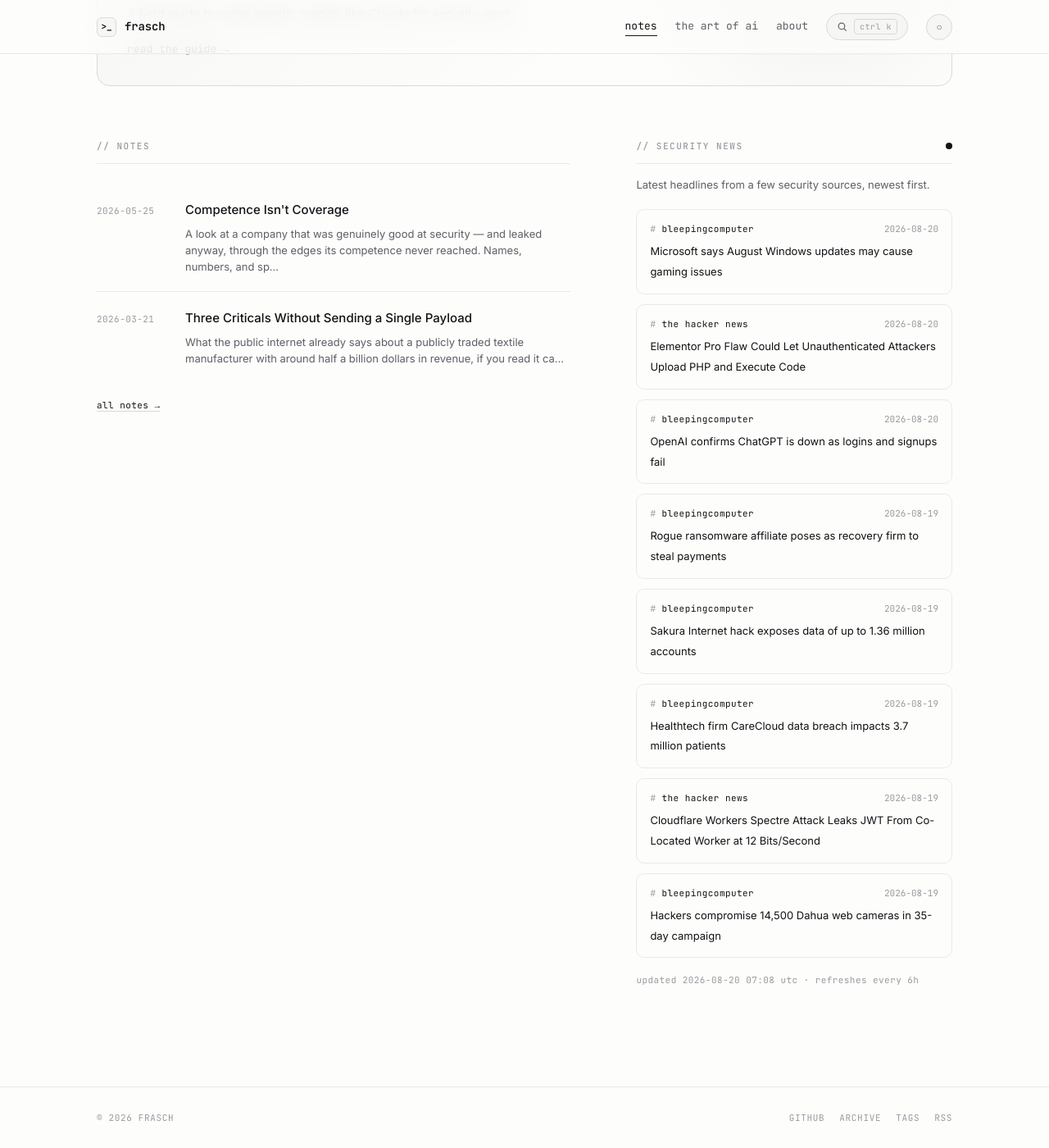
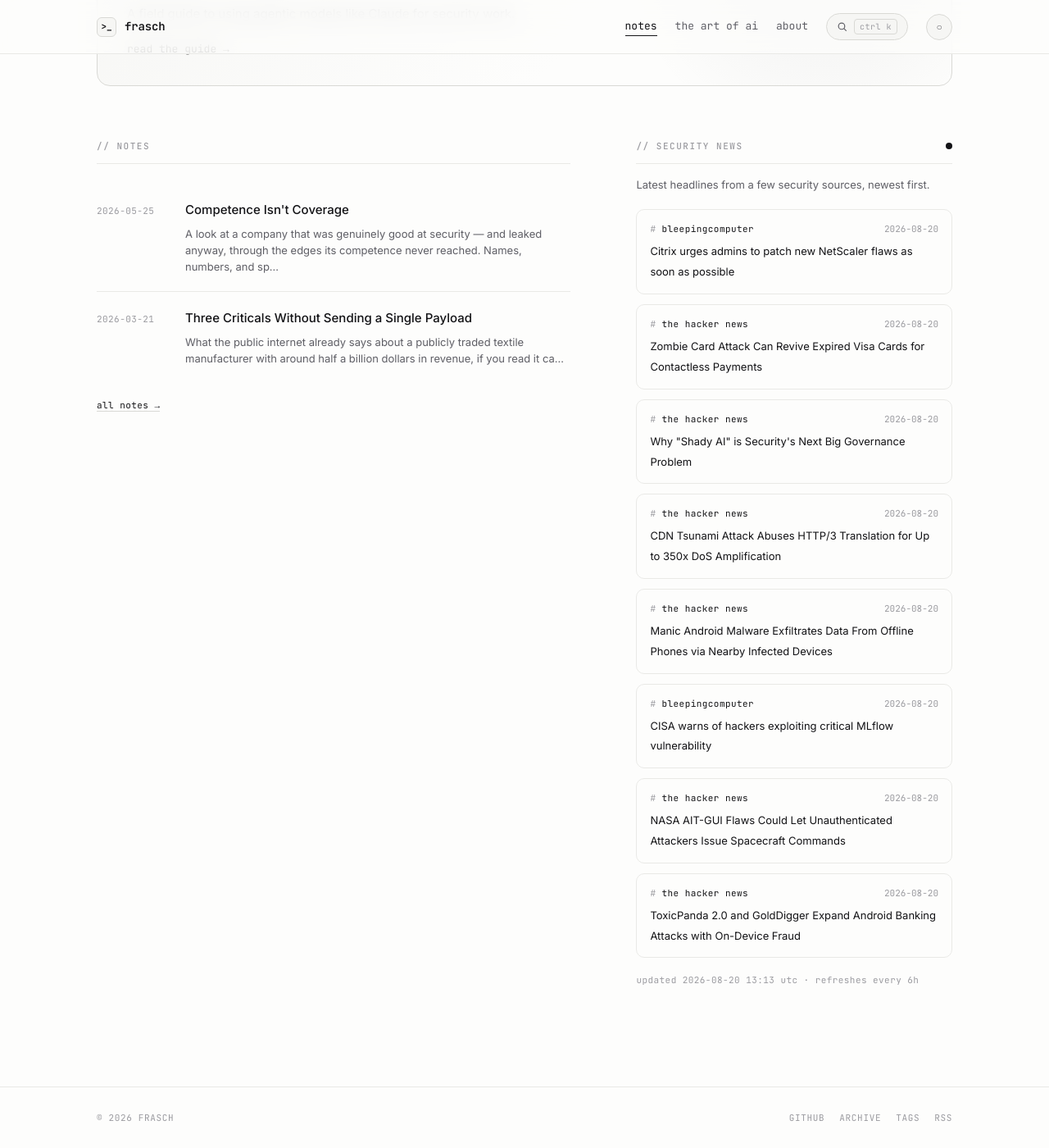
Before and after one commit to whoisfrasch/frasch, a Jekyll site: the page built from index.html, in a window 1280 px wide and 1400 px high, scrolled down 615 px. Shown: the whole window at 82% size. Built offline with Jekyll 4.4.1, drawn with Linux system fonts in a browser that asks for light colours.

Commit message:
Refresh security news feed

```diff
--- a/_data/news.json
+++ b/_data/news.json
@@ -1,53 +1,53 @@
 {
-  "updated": "2026-08-20T07:08:18Z",
+  "updated": "2026-08-20T13:13:15Z",
   "items": [
     {
       "source": "bleepingcomputer",
-      "title": "Microsoft says August Windows updates may cause gaming issues",
-      "link": "https://www.bleepingcomputer.com/news/microsoft/microsoft-august-windows-updates-may-cause-gaming-issues-reboots/",
-      "date": "2026-08-20T06:51:03Z"
+      "title": "Citrix urges admins to patch new NetScaler flaws as soon as possible",
+      "link": "https://www.bleepingcomputer.com/news/security/citrix-urges-admins-to-patch-new-netscaler-flaws-as-soon-as-possible/",
+      "date": "2026-08-20T12:14:38Z"
     },
     {
       "source": "the hacker news",
-      "title": "Elementor Pro Flaw Could Let Unauthenticated Attackers Upload PHP and Execute Code",
-      "link": "https://thehackernews.com/2026/08/elementor-pro-flaw-could-let.html",
-      "date": "2026-08-20T06:04:34Z"
+      "title": "Zombie Card Attack Can Revive Expired Visa Cards for Contactless Payments",
+      "link": "https://thehackernews.com/2026/08/zombie-card-attack-can-revive-expired.html",
+      "date": "2026-08-20T12:01:24Z"
+    },
+    {
+      "source": "the hacker news",
+      "title": "Why \"Shady AI\" is Security's Next Big Governance Problem",
+      "link": "https://thehackernews.com/2026/08/why-shady-ai-is-securitys-next-big.html",
+      "date": "2026-08-20T11:45:00Z"
+    },
+    {
+      "source": "the hacker news",
+      "title": "CDN Tsunami Attack Abuses HTTP/3 Translation for Up to 350x DoS Amplification",
+      "link": "https://thehackernews.com/2026/08/cdn-tsunami-attack-abuses-http3.html",
+      "date": "2026-08-20T11:39:35Z"
+    },
+    {
+      "source": "the hacker news",
+      "title": "Manic Android Malware Exfiltrates Data From Offline Phones via Nearby Infected Devices",
+      "link": "https://thehackernews.com/2026/08/manic-android-malware-exfiltrates-data.html",
+      "date": "2026-08-20T11:26:08Z"
     },
     {
       "source": "bleepingcomputer",
-      "title": "OpenAI confirms ChatGPT is down as logins and signups fail",
-      "link": "https://www.bleepingcomputer.com/news/artificial-intelligence/openai-confirms-chatgpt-is-down-as-logins-and-signups-fail/",
-      "date": "2026-08-20T00:20:55Z"
-    },
-    {
-      "source": "bleepingcomputer",
-      "title": "Rogue ransomware affiliate poses as recovery firm to steal payments",
-      "link": "https://www.bleepingcomputer.com/news/security/rogue-ransomware-affiliate-ransom-busters-poses-as-recovery-firm/",
-      "date": "2026-08-19T20:59:58Z"
-    },
-    {
-      "source": "bleepingcomputer",
-      "title": "Sakura Internet hack exposes data of up to 1.36 million accounts",
-      "link": "https://www.bleepingcomputer.com/news/security/sakura-internet-hack-exposes-data-of-up-to-136-million-accounts/",
-      "date": "2026-08-19T20:53:38Z"
-    },
-    {
-      "source": "bleepingcomputer",
-      "title": "Healthtech firm CareCloud data breach impacts 3.7 million patients",
-      "link": "https://www.bleepingcomputer.com/news/security/healthtech-firm-carecloud-data-breach-impacts-37-million-patients/",
-      "date": "2026-08-19T20:07:12Z"
+      "title": "CISA warns of hackers exploiting critical MLflow vulnerability",
+      "link": "https://www.bleepingcomputer.com/news/security/cisa-warns-of-hackers-exploiting-critical-mlflow-vulnerability/",
+      "date": "2026-08-20T11:06:14Z"
     },
     {
       "source": "the hacker news",
-      "title": "Cloudflare Workers Spectre Attack Leaks JWT From Co-Located Worker at 12 Bits/Second",
-      "link": "https://thehackernews.com/2026/08/cloudflare-workers-spectre-attack-leaks.html",
-      "date": "2026-08-19T19:02:40Z"
+      "title": "NASA AIT-GUI Flaws Could Let Unauthenticated Attackers Issue Spacecraft Commands",
+      "link": "https://thehackernews.com/2026/08/nasa-ait-gui-flaws-could-let.html",
+      "date": "2026-08-20T11:05:11Z"
     },
     {
-      "source": "bleepingcomputer",
-      "title": "Hackers compromise 14,500 Dahua web cameras in 35-day campaign",
-      "link": "https://www.bleepingcomputer.com/news/security/hackers-compromise-14-500-dahua-web-cameras-in-35-day-campaign/",
-      "date": "2026-08-19T18:09:13Z"
+      "source": "the hacker news",
+      "title": "ToxicPanda 2.0 and GoldDigger Expand Android Banking Attacks with On-Device Fraud",
+      "link": "https://thehackernews.com/2026/08/toxicpanda-20-and-golddigger-expand.html",
+      "date": "2026-08-20T10:38:28Z"
     }
   ]
 }
```
